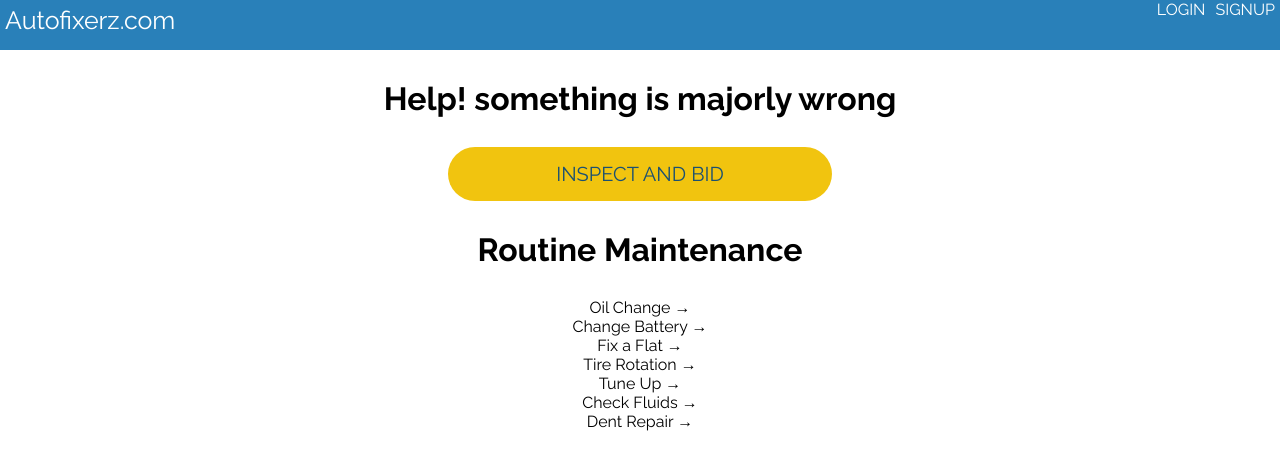
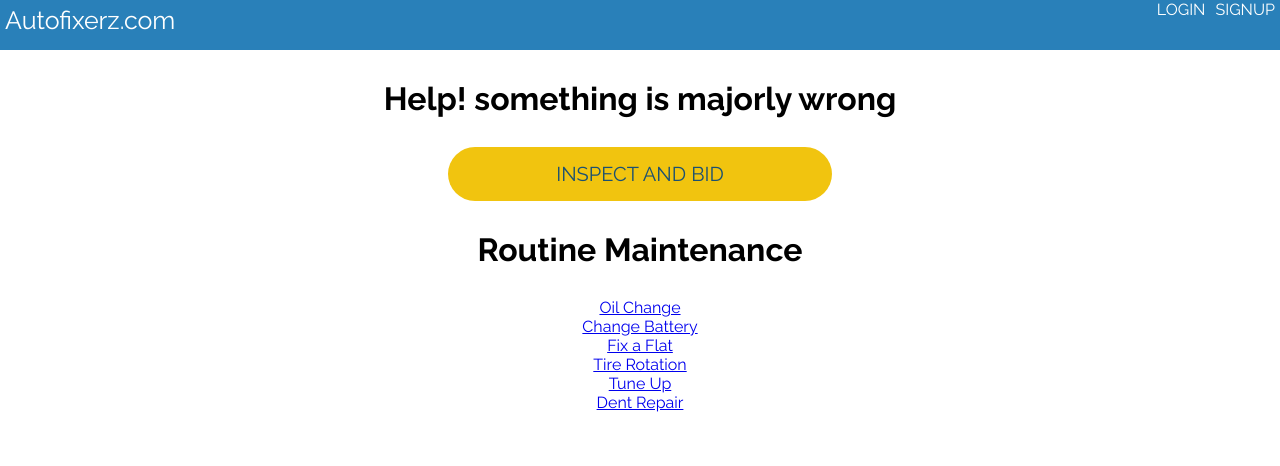
Before and after one commit to jyandell83/autofixerz, a React (Create React App) app: page /book in a window 1280 px wide. Shown: the top 466 px of the page. Built offline with nearby package versions, Linux system fonts and the light colour scheme; the HTML template or start-up script is replaced by a standard one.

Commit message:
use reducer

```diff
--- a/src/App.js
+++ b/src/App.js
@@ -1,22 +1,27 @@
-import React from 'react';
+import React, { useReducer } from 'react';
 import { Route, Switch } from 'react-router-dom';
 import './App.scss';
 import { withRouter } from "react-router";
+import { initialState, reducer} from './settings'
 
 
 //components
 import Nav from './Nav';
 import Home from './Home';
 import Book from './Book';
+import Routine from './Routine'
 
 
 const App = () => {
+  const [state, dispatch] = useReducer(reducer, initialState);
+
   return (
     <div className="App">
       <Nav />
       <Switch>
             <Route exact path = '/' render = { () => <Home /> } />
-            <Route exact path = '/book' render = { () => <Book /> } />
+            <Route exact path = '/book' render = { () => <Book dispatch={dispatch} /> } />
+            <Route exact path = '/service' render = { () => <Routine Routine={state.chosenWork}/> } />
       </Switch>
     </div>
   );
--- a/src/Book/index.js
+++ b/src/Book/index.js
@@ -1,11 +1,19 @@
 import React from 'react';
+import { types } from '../settings';
+import { Link } from 'react-router-dom'
+
+const services = [
+    'Oil Change',
+    'Change Battery',
+    'Fix a Flat',
+    'Tire Rotation',
+    'Tune Up',
+    'Dent Repair'
+]
 
 
 
-
-
-
-function Book() {
+function Book({dispatch}) {
     return (
       <div className="Book">
         <h1 className="heading-primary top-margin-small">
@@ -18,13 +26,18 @@ function Book() {
             Routine Maintenance
         </h1>
         <ul className="top-margin-small">
-            <li>Oil Change &rarr;</li>
-            <li>Change Battery &rarr;</li>
-            <li>Fix a Flat &rarr;</li>
-            <li>Tire Rotation &rarr;</li>
-            <li>Tune Up &rarr;</li>
-            <li>Check Fluids &rarr;</li>
-            <li>Dent Repair &rarr;</li>
+            {
+                services.map((service) =>
+                    <li
+                        key={service}
+                        onClick={() => dispatch({
+                            type: types.changeChosenWork,
+                            payload: service
+                        })}
+                    ><Link to='/service'>{service}</Link>
+                    </li>
+                )
+            }
         </ul>
       </div>
     );
--- /dev/null
+++ b/src/Routine/index.js
@@ -0,0 +1,13 @@
+import React from 'react';
+
+
+const Routine = ({Routine}) => {
+
+    return (
+      <div className="Routine">
+        {Routine}
+      </div>
+    );
+  }
+
+  export default Routine;
--- /dev/null
+++ b/src/settings.js
@@ -0,0 +1,20 @@
+export const types = {
+    changeChosenWork: 'changeWork',
+};
+
+export const initialState = {
+    chosenWork: 'Oil Change',
+}
+
+export const reducer = (state = initialState, action) =>  {
+    switch (action.type){
+        case types.changeChosenWork:
+            return {
+                ...state,
+                chosenWork: action.payload
+            };
+        default:
+            return state
+    }
+
+}
```
